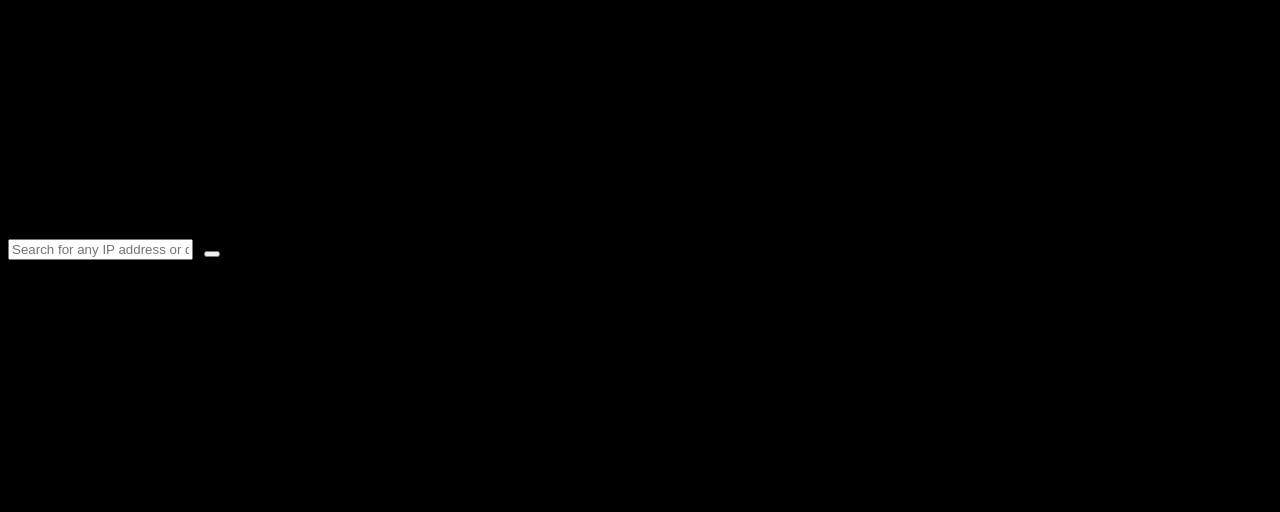
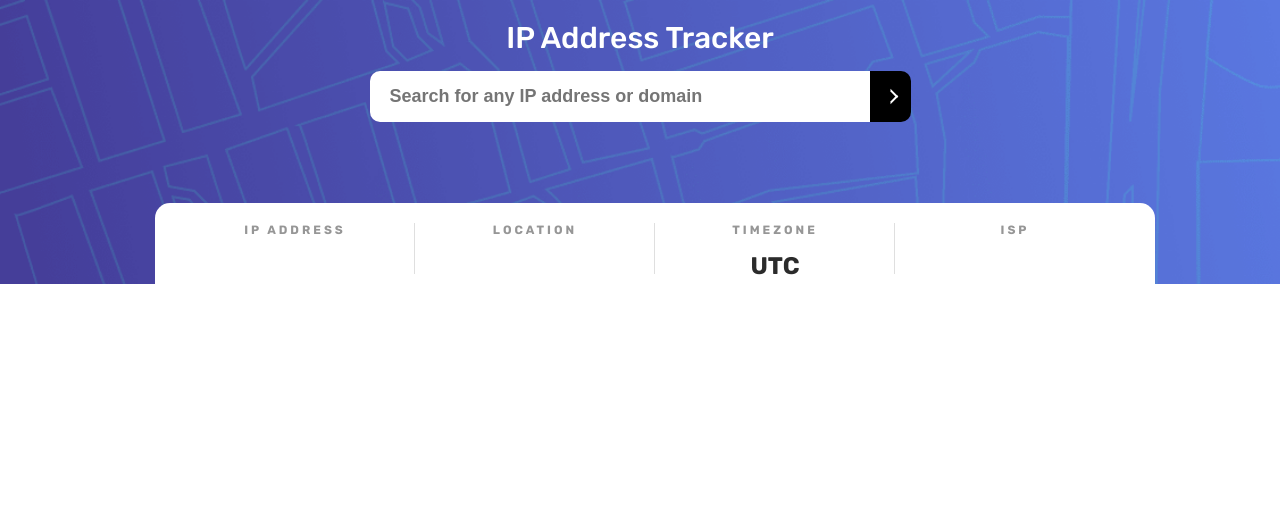
Before and after one commit to anakolchina97/ip-address-tracker, a website built with webpack: page src/index.html in a window 1280 px wide. Built offline with nearby package versions, Linux system fonts and the light colour scheme.

Commit message:
add styles

```diff
--- a/package.json
+++ b/package.json
@@ -23,6 +23,7 @@
     "eslint": "^7.19.0",
     "eslint-config-google": "^0.14.0",
     "eslint-webpack-plugin": "^2.5.0",
+    "file-loader": "^6.2.0",
     "html-webpack-plugin": "^4.5.1",
     "mini-css-extract-plugin": "^1.3.5",
     "sass": "^1.32.5",
--- a/public/main.0c9dadc85bb01ef98937.bundle.css
+++ /dev/null
@@ -1 +0,0 @@
-body{background-color:#000;font-size:43px}
--- a/public/main.ce118fae69d999d84016.bundle.js
+++ /dev/null
@@ -1 +0,0 @@
-(()=>{"use strict";console.log("dasdasd")})();
--- a/src/scss/index.scss
+++ b/src/scss/index.scss
@@ -1,6 +1,165 @@
 @import 'var';
 
-body {
-  background-color: $black;
-  font-size: 43px;
+@import url('https://fonts.googleapis.com/css2?family=Rubik:wght@400;500;700&display=swap');
+
+:root {
+  font-size: 10px;
+  font-family: 'Rubik', sans-serif;
 }
+
+* {
+  margin: 0;
+  box-sizing: border-box;
+}
+
+.finder {
+  background: url(../images/pattern-bg.png);
+  background-size: cover;
+  padding: 2rem 1.5rem 17.5rem;
+  text-align: center;
+  position: relative;
+}
+
+@media (min-width: 1024px) {
+  .finder {
+    padding: 2rem 1.5rem;
+  }
+}
+
+.title {
+  color: white;
+  margin-bottom: 1.5rem;
+  font-weight: 500;
+  font-size: 3rem;
+}
+
+.search-bar {
+  display: flex;
+  justify-content: center;
+  margin-bottom: 2rem;
+}
+
+.search-bar__input {
+  width: 100%;
+  max-width: 500px;
+  font-size: 1.8rem;
+  font-weight: 700;
+  color: hsl(0, 0%, 17%);
+  border: none;
+  outline: none;
+  padding: 1.5rem 2rem;
+  border-radius: 10px 0 0 10px;
+  cursor: pointer;
+}
+
+.search-bar__btn {
+  background-color: black;
+  border: none;
+  outline: none;
+  color: white;
+  padding: 0 1.5rem;
+  border-radius: 0 10px 10px 0;
+  position: relative;
+  cursor: pointer;
+}
+
+.search-bar__btn:hover {
+  background-color: rgb(77, 77, 77);
+}
+
+.search-bar__btn::after {
+  display: block;
+
+  content: '';
+  width: 7px;
+  height: 7px;
+  background: transparent;
+  border: 2px solid;
+  border-color: white white transparent transparent;
+  transform: rotate(45deg);
+}
+
+.info {
+  width: calc(100% - 3rem);
+  background-color: white;
+  padding: 2rem;
+  border-radius: 15px;
+
+  display: flex;
+  flex-direction: column;
+  position: absolute;
+  left: 1.5rem;
+  z-index: 10000;
+}
+
+@media (min-width: 1024px) {
+  .info {
+    width: 100%;
+    max-width: 1000px;
+    transform: translateY(50%);
+
+    margin-left: auto;
+    margin-right: auto;
+
+    position: relative;
+  }
+}
+
+.info__block {
+  flex-grow: 1;
+  flex-shrink: 0;
+  flex-basis: 25%;
+  padding: 0 1rem;
+  position: relative;
+}
+
+.info__block:not(:last-child) {
+  margin-bottom: 2.5rem;
+}
+
+.info__block-subtitle {
+  color: hsl(0, 0%, 59%);
+  text-transform: uppercase;
+  font-weight: 700;
+  font-size: 1.2rem;
+  margin-bottom: 1.5rem;
+  letter-spacing: 0.3rem;
+}
+
+.info__block-title {
+  color: hsl(0, 0%, 17%);
+  font-weight: 700;
+  font-size: 2rem;
+}
+
+.map {
+  min-height: calc(100vh - 200px);
+}
+
+@media (min-width: 1024px) {
+  .info {
+    flex-direction: row;
+  }
+
+  .info__block {
+    margin-bottom: 0;
+  }
+
+  .info__block::after {
+    content: '';
+    width: 1px;
+    height: 90%;
+    position: absolute;
+    top: 0;
+    right: 0;
+    background-color: hsla(0, 0%, 59%, 0.3);
+  }
+
+  .info__block:last-child::after {
+    display: none;
+  }
+
+  .info__block-title {
+    font-size: 2.4rem;
+  }
+}
--- a/webpack.config.js
+++ b/webpack.config.js
@@ -25,10 +25,11 @@ module.exports = (env, argv) => {
           {
             from: path.resolve(__dirname, 'src', 'favicon.png'),
             to: path.resolve(__dirname, 'public')
-          }, {
+          },
+          {
             from: path.resolve(__dirname, 'src/images'),
             to: path.resolve(__dirname, 'public/images')
-          },
+          }
         ],
       }),
       new MiniCssExtractPlugin({
@@ -87,7 +88,17 @@ module.exports = (env, argv) => {
               presets: ['@babel/preset-env']
             }
           }
-        }
+        }, {
+          test: /\.(png|jpe?g|gif)$/i,
+          use: [
+            {
+              loader: 'file-loader',
+              options: {
+                outputPath: 'images'
+              }
+            },
+          ],
+        },
       ],
     }
   }
```
Also changed, not shown: public/index.html (deleted, +0 -1 lines), README.md (added), public/favicon.png (deleted), public/images/icon-arrow.svg (deleted), public/images/icon-location.svg (deleted), public/images/pattern-bg.png (deleted), src/scss/var.scss (renamed from src/scss/_var.scss), 1 other file.
